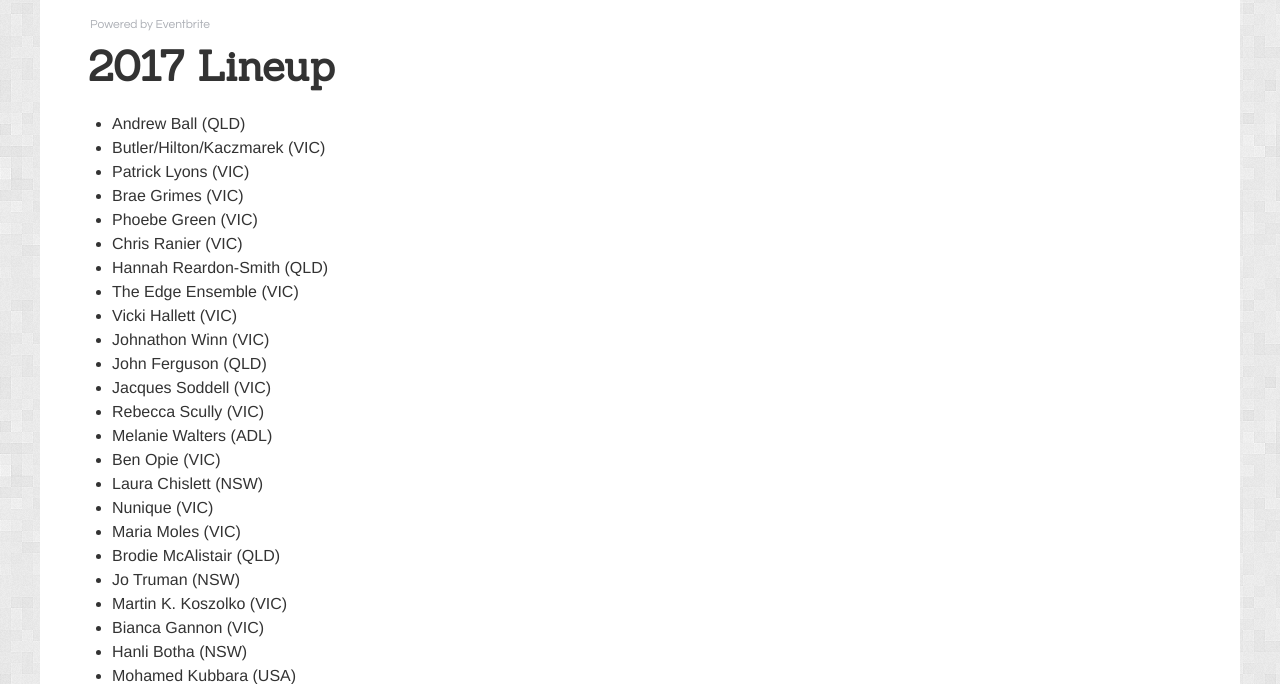
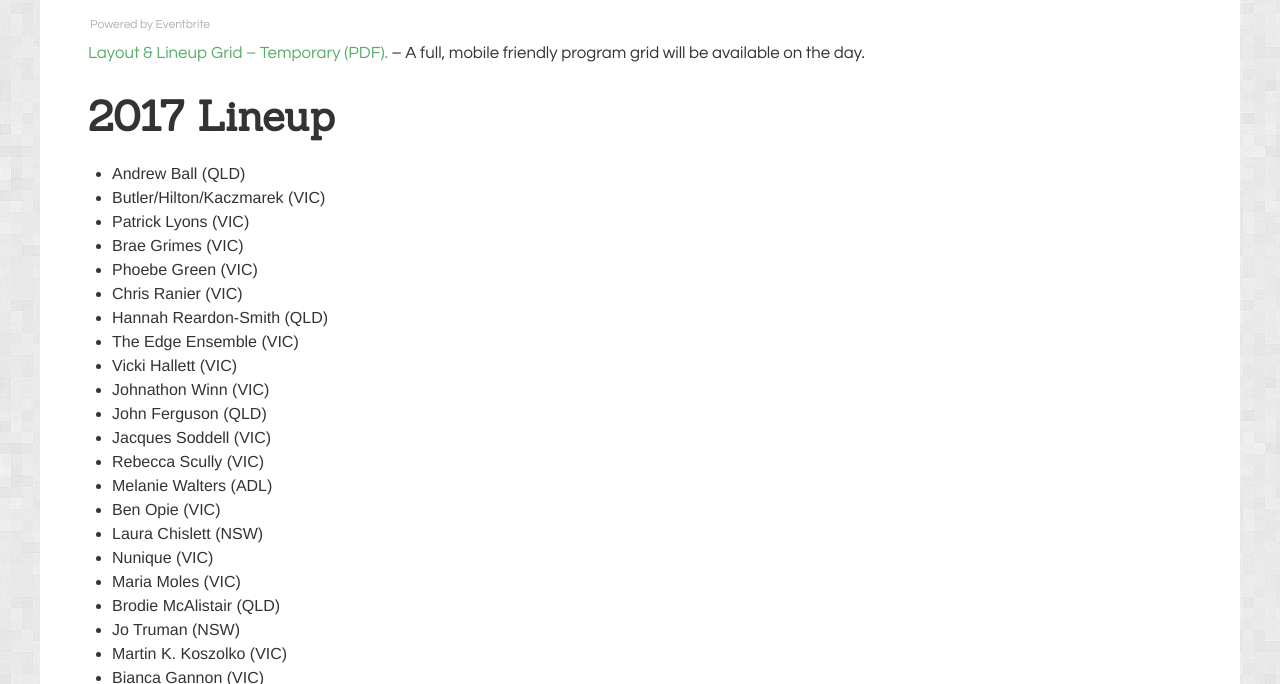
Before and after one commit to unclewalter/tilde-festival-website, a Jekyll site: the page built from pages/festival.md, in a window 1280 px wide and 900 px high, scrolled down 1387 px, cut to the strip 216-900 px from the top of the window. Built offline with Jekyll 4.4.1, drawn with Linux system fonts in a browser that asks for light colours.

Commit message:
adding temporary pdf grid
committing temp pdf grid.

```diff
--- a/pages/festival.md
+++ b/pages/festival.md
@@ -15,6 +15,8 @@ published: true
   <a class="powered-by-eb" style="color: #ADB0B6; text-decoration: none;" target="_blank" href="http://www.eventbrite.com.au/">Powered by Eventbrite</a>
 </div>
 </div>
+
+[Layout & Lineup Grid -- Temporary (PDF).](/assets/img/draft_grid_for_web.pdf) -- A full, mobile friendly program grid will be available on the day.
 
 # 2017 Lineup
 
```
